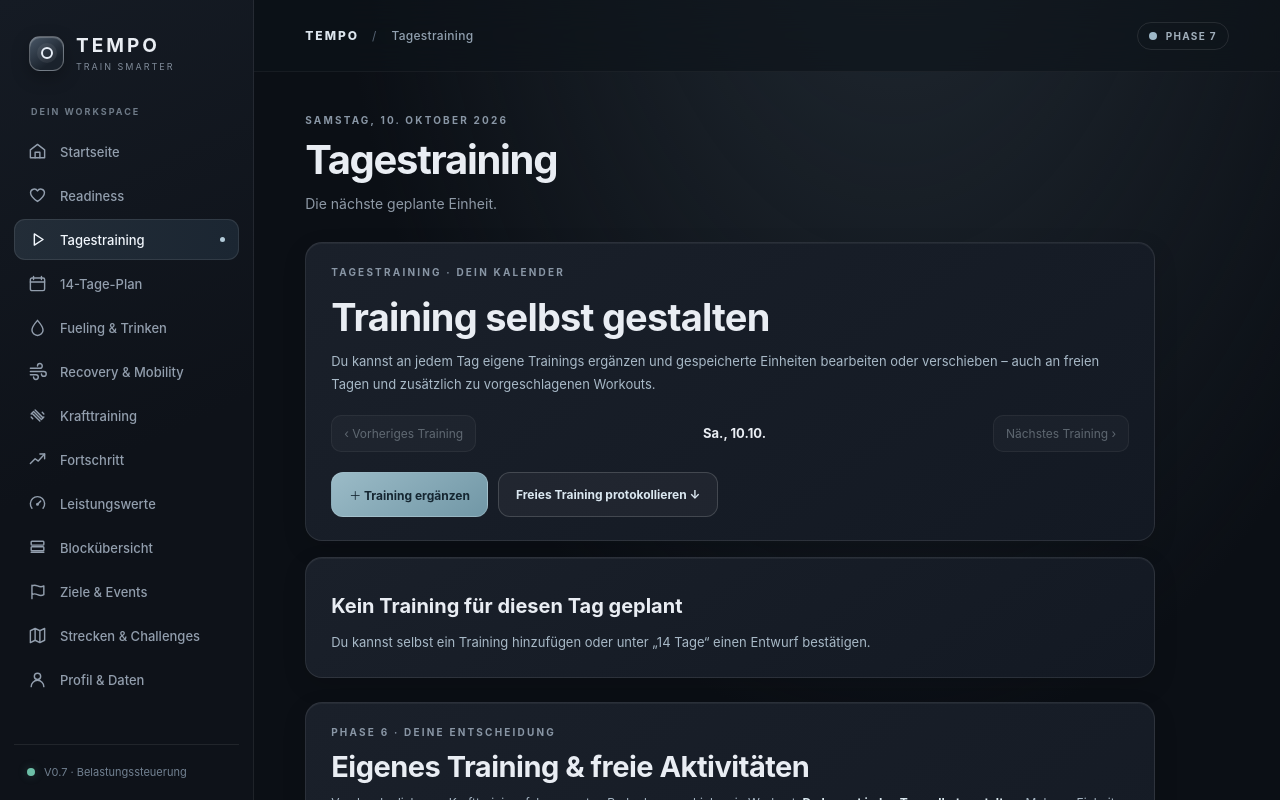
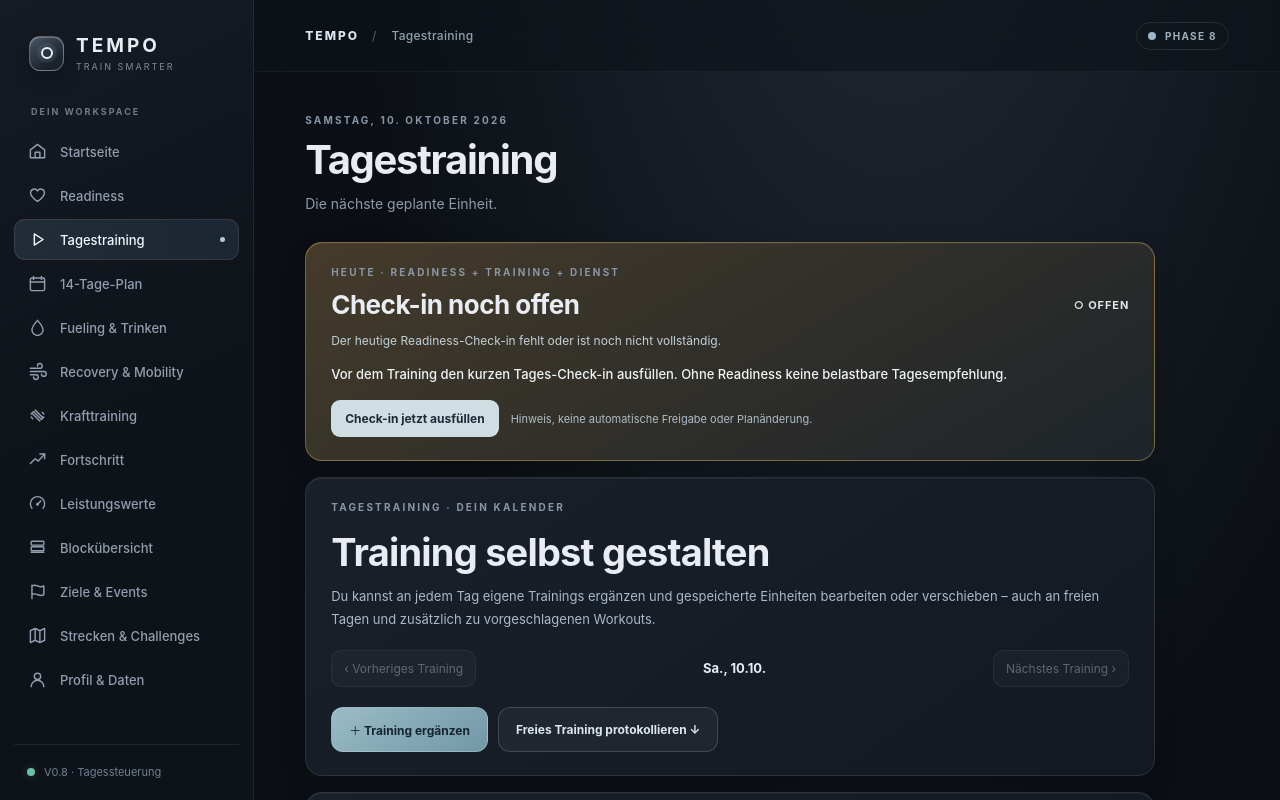
Before and after one commit to 212Felix/tempo, a React (Vite) app: page / in a window 1280 px wide. Both pictures are taken after a click on the button "Tagestraining öffnen →". Shown: the top 800 px of the page. Built offline with nearby package versions, Linux system fonts and the light colour scheme.

Commit message:
TEMPO Phase 8 - Tagessteuerung

```diff
--- a/src/App.tsx
+++ b/src/App.tsx
@@ -109,11 +109,11 @@ export default function App() {
       <div className="brand"><div className="brand-symbol"><span/></div><div><strong>TEMPO</strong><small>TRAIN SMARTER</small></div><button className="sidebar-close" onClick={()=>setMenuOpen(false)} aria-label="Menü schließen"><Icon name="close"/></button></div>
       <div className="sidebar-caption">DEIN WORKSPACE</div>
       <nav aria-label="Hauptmenü">{pages.map(item => <button key={item.id} className={`nav-item ${page === item.id ? 'active' : ''}`} onClick={() => navigate(item.id)}><Icon name={item.icon} size={19}/><span>{item.name}</span>{page === item.id && <span className="active-marker"/>}</button>)}</nav>
-      <div className="sidebar-footer"><span className="mini-dot good-dot"/> V0.7 · Belastungssteuerung</div>
+      <div className="sidebar-footer"><span className="mini-dot good-dot"/> V0.8 · Tagessteuerung</div>
     </aside>
-    <div className="workspace"><header className="topbar"><button className="mobile-menu" onClick={()=>setMenuOpen(true)} aria-label="Menü öffnen"><Icon name="menu"/></button><div className="topbar-brand">TEMPO<span className="topbar-sep">/</span><span>{active.name}</span></div><span className="topbar-tag"><span className="mini-dot silver"/> PHASE 7</span></header>
+    <div className="workspace"><header className="topbar"><button className="mobile-menu" onClick={()=>setMenuOpen(true)} aria-label="Menü öffnen"><Icon name="menu"/></button><div className="topbar-brand">TEMPO<span className="topbar-sep">/</span><span>{active.name}</span></div><span className="topbar-tag"><span className="mini-dot silver"/> PHASE 8</span></header>
       <main className="content"><div className="page-heading"><div><div className="eyebrow">{today.toUpperCase()}</div><h1>{active.name}</h1><p>{active.description}</p></div></div>
-      {page === 'home' ? <Home go={navigate}/> : page === 'readiness' ? <ReadinessPanel/> : page === 'calendar' ? <ShiftCalendarPanel/> : page === 'training' ? <TrainingDayPanel/> : page === 'profile' ? <DatabasePanel/> : <Placeholder id={page} go={navigate}/>}
+      {page === 'home' ? <Home go={navigate}/> : page === 'readiness' ? <ReadinessPanel/> : page === 'calendar' ? <ShiftCalendarPanel/> : page === 'training' ? <TrainingDayPanel onOpenReadiness={() => navigate('readiness')}/> : page === 'profile' ? <DatabasePanel/> : <Placeholder id={page} go={navigate}/>}
       <footer className="content-footer">TEMPO · Local first · Dein Training, dein System.</footer></main>
       <nav className="bottom-tabs" aria-label="Schnellnavigation">{primary.map(id => {const item=pages.find(p => p.id === id)!; return <button key={id} className={page===id?'active':''} onClick={()=>navigate(id)}><Icon name={item.icon} size={22}/><span>{id==='calendar'?'14 Tage':item.name}</span></button>})}</nav>
     </div>
--- a/src/db/ReadinessPanel.tsx
+++ b/src/db/ReadinessPanel.tsx
@@ -147,7 +147,7 @@ export default function ReadinessPanel() {
       }
       await saveRecord('readinessEntries', readinessEntry)
       await saveRecord('shifts', shiftEntry)
-    }).then(() => { if (myRevision === revision.current) setStatus('Automatisch auf diesem Gerät gespeichert ✓') })
+    }).then(() => { window.dispatchEvent(new Event('tempo:readiness-change')); if (myRevision === revision.current) setStatus('Automatisch auf diesem Gerät gespeichert ✓') })
       .catch(e => { if (myRevision === revision.current) setStatus(`Speichern fehlgeschlagen: ${String(e)}`) })
   }
 
--- /dev/null
+++ b/src/planning/DailyDecisionPanel.tsx
@@ -0,0 +1,51 @@
+import {useEffect, useState} from 'react'
+import {getRecord, listRecords} from '../db/storage'
+import {assessDailyTraining, type DailyGuidance} from './daily'
+import {currentKey, PROFILE_ID, type CompletedRecord, type ReadinessRecord, type ShiftRecord, type TrainingRecord} from './engine'
+import './daily.css'
+
+/** Zeigt Hinweise für HEUTE. Keine automatische Änderung des Plans. */
+export default function DailyDecisionPanel({onOpenReadiness}:{onOpenReadiness:()=>void}) {
+  const [guidance,setGuidance] = useState<DailyGuidance | null>(null)
+  const [error,setError] = useState('')
+  const [revision,setRevision] = useState(0)
+  useEffect(()=>{
+    const refresh=()=>setRevision(n=>n+1)
+    window.addEventListener('tempo:training-change', refresh)
+    window.addEventListener('tempo:shift-change', refresh)
+    window.addEventListener('tempo:readiness-change', refresh)
+    return()=>{
+      window.removeEventListener('tempo:training-change', refresh)
+      window.removeEventListener('tempo:shift-change', refresh)
+      window.removeEventListener('tempo:readiness-change', refresh)
+    }
+  },[])
+  useEffect(()=>{
+    let active=true
+    const day=currentKey()
+    void Promise.all([
+      getRecord<ReadinessRecord>('readinessEntries',`${PROFILE_ID}:${day}`),
+      getRecord<ShiftRecord>('shifts',`${PROFILE_ID}:${day}`),
+      listRecords<TrainingRecord>('plannedSessions'),
+      listRecords<CompletedRecord>('completedSessions'),
+    ]).then(([readiness,shift,planned,completed])=>{
+      if(!active)return
+      setError('')
+      setGuidance(assessDailyTraining({date:day,readiness,shift,
+        planned:planned.filter(x=>x.profileId===PROFILE_ID),
+        completed:completed.filter(x=>x.profileId===PROFILE_ID),
+      }))
+    }).catch(err=>{if(active)setError(`Tagesdaten konnten nicht gelesen werden: ${String(err)}`)})
+    return()=>{active=false}
+  },[revision])
+  return <section className={`panel tempo-daily-decision tempo-daily-${guidance?.status??'offen'}`} aria-label="Tagesentscheidung">
+    <div className="eyebrow">HEUTE · READINESS + TRAINING + DIENST</div>
+    {error?<p role="alert">{error}</p>:!guidance?<p>Tagesbewertung wird geladen …</p>:<>
+      <div className="tempo-daily-header"><h2>{guidance.label}</h2><span>{guidance.status==='normal'?'● GRÜN':guidance.status==='vorsicht'?'● GELB':guidance.status==='erholung'?'● ROT':'○ OFFEN'}</span></div>
+      {guidance.reason.map(text=><p className="tempo-daily-reason" key={text}>{text}</p>)}
+      <p className="tempo-daily-recommendation">{guidance.recommendation}</p>
+      {guidance.requiresReview && <div className="tempo-daily-warning" role="status"><strong>Geplante Einheit prüfen</strong><p>{guidance.conflictTitles.length ? guidance.conflictTitles.join(' · ') : 'Für heute ist ein belastender Trainingsreiz vorgesehen.'} bleibt gespeichert. TEMPO ändert nichts ohne deine Bestätigung.</p></div>}
+      <div className="tempo-daily-actions"><button type="button" onClick={onOpenReadiness}>{guidance.readiness==='offen'?'Check-in jetzt ausfüllen':'Readiness ansehen'}</button><span>Hinweis, keine automatische Freigabe oder Planänderung.</span></div>
+    </>}
+  </section>
+}
--- a/src/planning/TrainingDayPanel.tsx
+++ b/src/planning/TrainingDayPanel.tsx
@@ -2,6 +2,7 @@ import {useEffect,useState} from 'react'
 import {listRecords} from '../db/storage'
 import {currentKey, friendlyDate, PROFILE_ID, type TrainingRecord} from './engine'
 import ManualTrainingPanel from './ManualTrainingPanel'
+import DailyDecisionPanel from './DailyDecisionPanel'
 import './plan.css'
 
 function HomeTrainingCard({onOpen}:{onOpen:()=>void}) {
@@ -25,7 +26,7 @@ const askAdd=(date:string)=>window.dispatchEvent(new CustomEvent('tempo:manual-a
 const askEdit=(id:string)=>window.dispatchEvent(new CustomEvent('tempo:manual-edit',{detail:{kind:'planned',id}}))
 const askDone=(id:string)=>window.dispatchEvent(new CustomEvent('tempo:manual-finish',{detail:id}))
 
-export default function TrainingDayPanel(){
+export default function TrainingDayPanel({onOpenReadiness}:{onOpenReadiness:()=>void}){
   const [entries,setEntries]=useState<TrainingRecord[]>([])
   const [selected,setSelected]=useState('')
   const [loading,setLoading]=useState(true)
@@ -46,6 +47,7 @@ export default function TrainingDayPanel(){
   const atDate=entries.filter(x=>x.date===selectedDay)
   const pos=dates.indexOf(selectedDay)
   return <div className="tempo-workout">
+    <DailyDecisionPanel onOpenReadiness={onOpenReadiness}/>
     <section className="panel tempo-workout-head">
       <div className="eyebrow">TAGESTRAINING · DEIN KALENDER</div>
       <h2>Training selbst gestalten</h2>
--- /dev/null
+++ b/src/planning/daily.css
@@ -0,0 +1,14 @@
+.tempo-daily-decision{margin-bottom:18px;max-width:850px;padding:22px;background:linear-gradient(148deg,#253843,#141f2a);border:1px solid #97a8b83d}
+.tempo-daily-decision.tempo-daily-vorsicht,.tempo-daily-decision.tempo-daily-offen{background:linear-gradient(150deg,#453b2a,#1d242a);border-color:#e8bd6666}
+.tempo-daily-decision.tempo-daily-erholung{background:linear-gradient(150deg,#4b322b,#1e252a);border-color:#d89e7d7b}
+.tempo-daily-decision.tempo-daily-normal{background:linear-gradient(150deg,#244039,#18272b);border-color:#77baa07a}
+.tempo-daily-header{display:flex;align-items:center;gap:16px;justify-content:space-between;flex-wrap:wrap;margin:11px 0}
+.tempo-daily-header h2{font-size:clamp(20px,2.4vw,26px);margin:0;letter-spacing:-.5px}
+.tempo-daily-header span{font-size:11px;color:#e0e5e8;letter-spacing:.9px;font-weight:700}
+.tempo-daily-reason{font-size:12px;line-height:1.6;color:#c1d1d8;margin:6px 0}
+.tempo-daily-recommendation{font-size:13px;line-height:1.65;color:#eff5f7;font-weight:540;margin:13px 0}
+.tempo-daily-warning{border:1px solid #f5c37b65;border-radius:10px;padding:12px;color:#f4d7ac;background:#493b2b66;font-size:12px;line-height:1.6}
+.tempo-daily-warning p{margin:4px 0 0;color:#ead2b8}
+.tempo-daily-actions{margin-top:15px;display:flex;align-items:center;flex-wrap:wrap;gap:12px}
+.tempo-daily-actions button{background:#d0dde3;color:#1b2b36;border-radius:9px;padding:11px 14px;font-size:12px;font-weight:730}
+.tempo-daily-actions span{color:#aebdc6;font-size:11px}
--- /dev/null
+++ b/src/planning/daily.ts
@@ -0,0 +1,68 @@
+import { readinessLevel, type ReadinessRecord, type ShiftRecord, type TrainingRecord, type CompletedRecord } from './engine'
+import { createLoadCalendar } from './load'
+
+/**
+ * Vorsichtige Tageshinweise. Diese Funktion verändert niemals Datensätze oder Einheiten.
+ * Die Angaben sind Trainingsheuristiken, keine medizinische Freigabe.
+ */
+export type DailyStatus = 'offen' | 'normal' | 'vorsicht' | 'erholung'
+export type DailyGuidance = {
+  status: DailyStatus
+  label: string
+  reason: string[]
+  recommendation: string
+  requiresReview: boolean
+  conflictTitles: string[]
+  readiness: ReturnType<typeof readinessLevel>
+}
+
+const demandingKinds = new Set([
+  'quality', 'long', 'strength-a', 'strength-b',
+  'manual-cycling', 'manual-running', 'manual-strength', 'manual-martial',
+])
+
+export function assessDailyTraining(input: {
+  date: string
+  readiness?: ReadinessRecord
+  shift?: ShiftRecord
+  planned: TrainingRecord[]
+  completed: CompletedRecord[]
+}): DailyGuidance {
+  const { date, planned, completed, shift } = input
+  const readiness = input.readiness?.date === date ? readinessLevel(input.readiness) : 'offen'
+  const load = createLoadCalendar([date], completed, planned, input.readiness?.date === date ? input.readiness : undefined)[date]
+  const reason: string[] = []
+  let severity = 0
+
+  const mark = (level: 'vorsicht' | 'erholung', message: string) => {
+    severity = Math.max(severity, level === 'erholung' ? 2 : 1)
+    if (!reason.includes(message)) reason.push(message)
+  }
+
+  if (readiness === 'offen') reason.push('Der heutige Readiness-Check-in fehlt oder ist noch nicht vollständig.')
+  if (readiness === 'gelb') mark('vorsicht', 'Readiness GELB: Belastung und Intensität vor dem Start kritisch prüfen.')
+  if (readiness === 'rot') mark('erholung', 'Readiness ROT: Heute keine harte Belastung empfehlen.')
+  if (shift?.shift === 'einsatz') mark('erholung', 'Einsatztag: möglichst Pause oder leichte Recovery.')
+  if (shift?.shift === 'tagdienst' && shift.commute === 'beide') {
+    mark('vorsicht', 'Hin- und Rückfahrt werden zusammen als Ausdauerbelastung gewertet. Hinfahrt locker, Heimfahrt nur bei sicheren Bedingungen intensiver.')
+  }
+  if (load?.level === 'recovery') mark('erholung', `Regeneration bevorzugt: ${load.reasons[0] ?? 'zusätzliche Belastung'}`)
+  else if (load?.level === 'caution') mark('vorsicht', `Vorbelastung beachten: ${load.reasons[0] ?? 'zusätzliche Belastung'}`)
+
+  const status: DailyStatus = severity === 2 ? 'erholung' : severity === 1 ? 'vorsicht' : readiness === 'offen' ? 'offen' : 'normal'
+
+  // Offener Check-in darf niemals als explizit grüne Freigabe erscheinen.
+  if (reason.length === 0) reason.push('Keine zusätzlichen Warnsignale aus den bisher eingetragenen Daten.')
+
+  const pending = planned.filter(s => s.date === date && s.status === 'geplant')
+  const demanding = pending.filter(s => demandingKinds.has(s.sessionType))
+  const conflictTitles = status === 'erholung' ? demanding.map(s => s.title) : []
+  const requiresReview = conflictTitles.length > 0 || (status === 'vorsicht' && demanding.length > 0)
+  let recommendation = 'Geplantes Training kann nach eigenem Empfinden geprüft werden. Intensität bleibt freiwillig und anpassbar.'
+  if (status === 'offen') recommendation = 'Vor dem Training den kurzen Tages-Check-in ausfüllen. Ohne Readiness keine belastbare Tagesempfehlung.'
+  if (status === 'vorsicht') recommendation = 'Bei Müdigkeit oder zusätzlicher Belastung die Einheit kürzen oder lockerer fahren. Qualität und schwere Beine gegebenenfalls verschieben.'
+  if (status === 'erholung') recommendation = 'Pause oder sehr leichte Recovery bevorzugen. Harte Einheiten nicht durchdrücken; mögliche Verschiebung selbst prüfen.'
+  if (shift?.commute === 'beide' && status !== 'erholung') recommendation = '96 km Pendeln bei hinterlegten 48 km je Weg sind bereits ein großer Ausdauerreiz. Zusätzliche Intensität nur bei ausreichender Erholung, Licht und Verkehrssicherheit.'
+
+  return {status, label: status === 'erholung' ? 'Erholung bevorzugen' : status === 'vorsicht' ? 'Belastung anpassen' : status === 'offen' ? 'Check-in noch offen' : 'Tagesform unauffällig', reason, recommendation, requiresReview, conflictTitles, readiness}
+}
```
